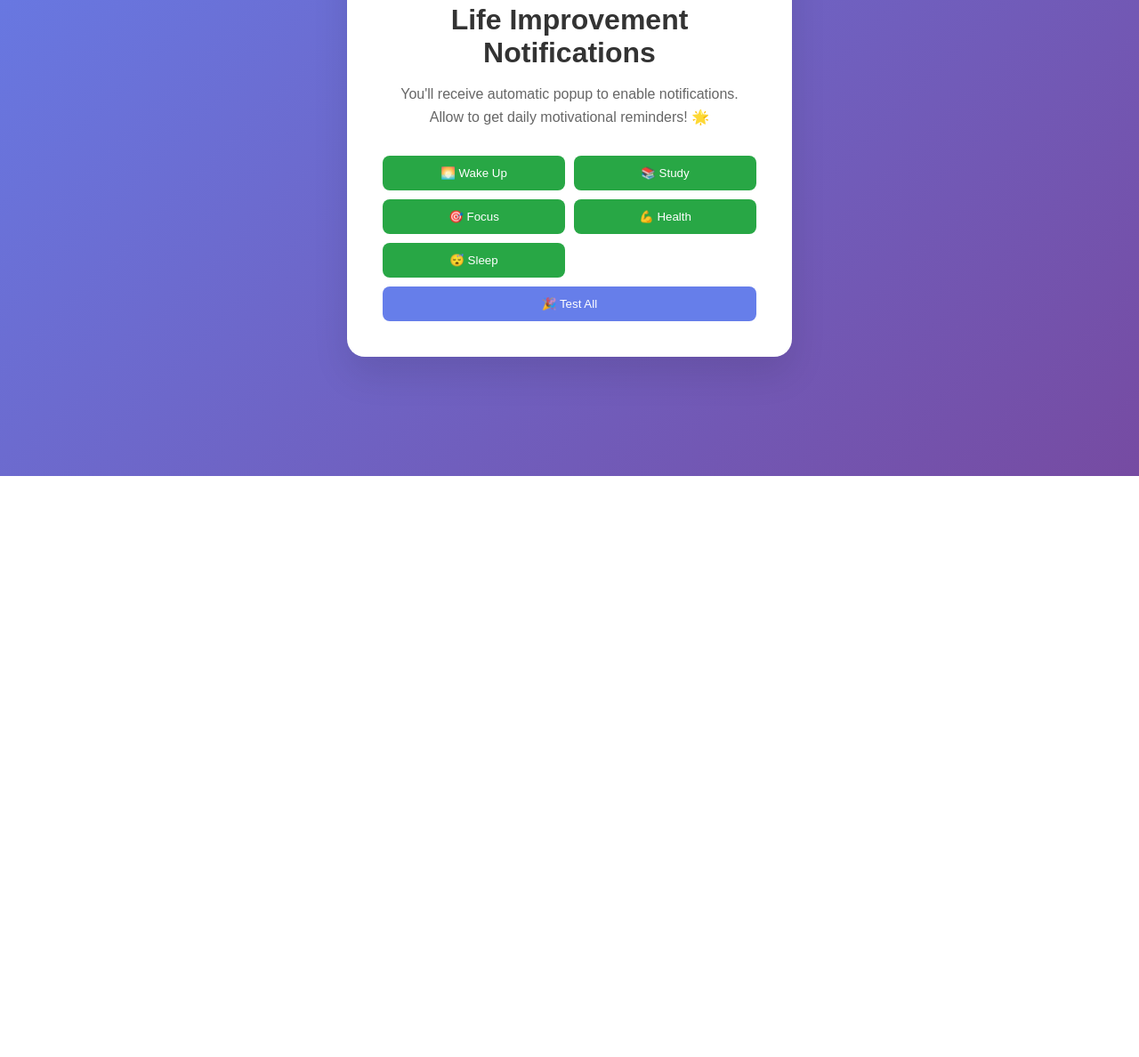
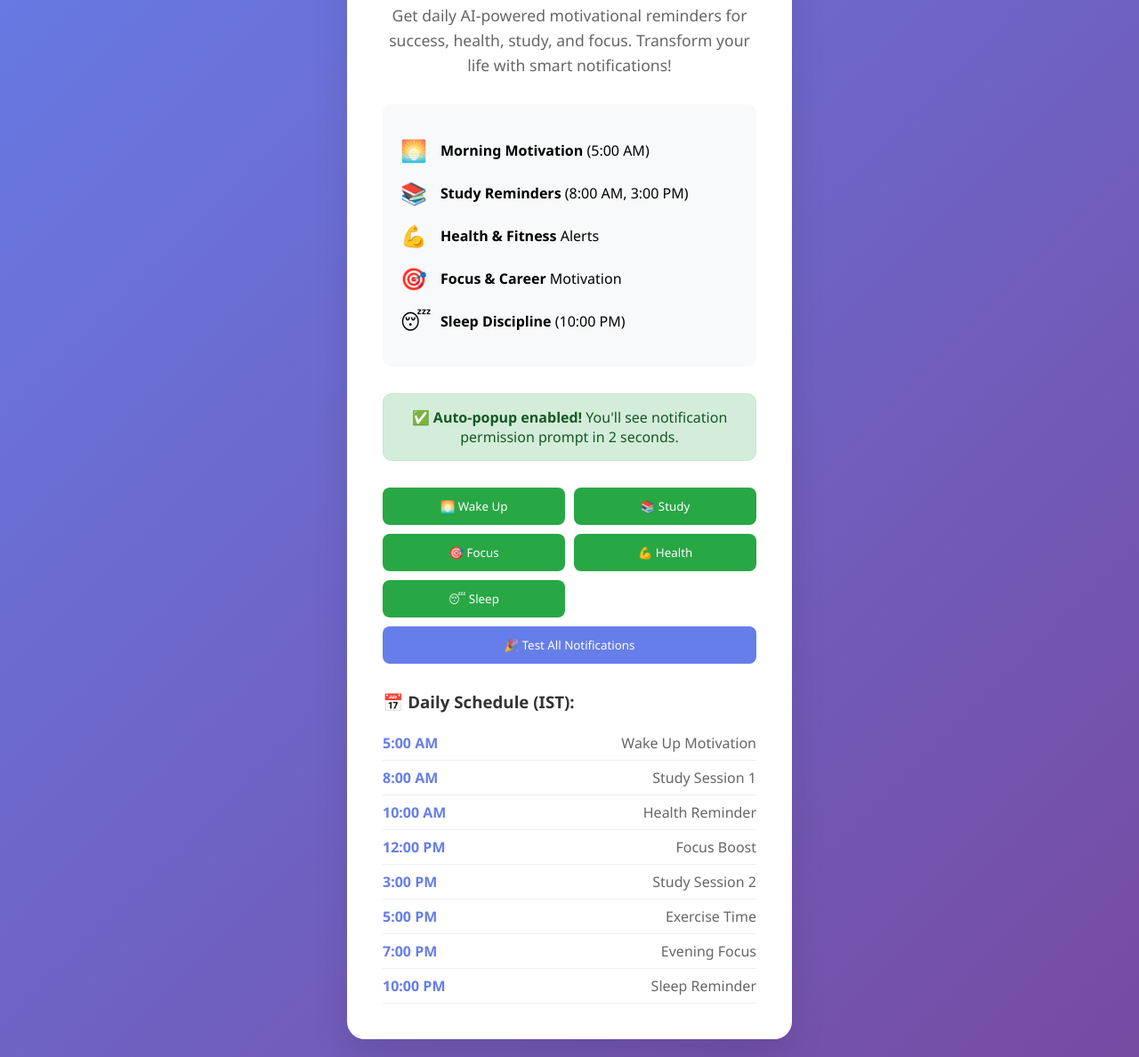
Before and after one commit to SahilCodeLab/Daily-motivational-frontend-, a plain HTML site: page index.html in a window 1280 px wide. Shown: the part 265-1453 px from the top of the page at 89% size. Before the commit the page ends 800 px from the top, so only its background shows below. Drawn offline with Linux system fonts and the light colour scheme.

Commit message:
Update index.html

```diff
--- a/index.html
+++ b/index.html
@@ -5,7 +5,7 @@
     <meta name="viewport" content="width=device-width, initial-scale=1.0">
     <title>🚀 Life Improvement Notifications</title>
 
-    <!-- ONE SIGNAL SDK - AUTOMATIC POPUP -->
+    <!-- OneSignal SDK -->
     <script src="https://cdn.onesignal.com/sdks/web/v16/OneSignalSDK.page.js" defer></script>
     <script>
       window.OneSignalDeferred = window.OneSignalDeferred || [];
@@ -13,11 +13,19 @@
         await OneSignal.init({
           appId: "1d383c7c-0776-42ac-a772-22a5bf9ffc0b",
         });
+
+        // Auto show subscription prompt
+        setTimeout(() => {
+          OneSignal.Slidedown.promptPush();
+        }, 2000);
       });
     </script>
 
     <style>
-        * { margin: 0; padding: 0; box-sizing: border-box; font-family: Arial; }
+        * {
+            margin: 0; padding: 0; box-sizing: border-box;
+            font-family: 'Segoe UI', Tahoma, Geneva, Verdana, sans-serif;
+        }
         body {
             background: linear-gradient(135deg, #667eea 0%, #764ba2 100%);
             min-height: 100vh;
@@ -35,10 +43,44 @@
             text-align: center;
             box-shadow: 0 20px 40px rgba(0,0,0,0.1);
         }
-        .logo { font-size: 4rem; margin-bottom: 20px; }
-        h1 { color: #333; margin-bottom: 15px; }
-        .subtitle { color: #666; margin-bottom: 30px; line-height: 1.6; }
-
+        .logo {
+            font-size: 4rem;
+            margin-bottom: 20px;
+            animation: bounce 2s infinite;
+        }
+        @keyframes bounce {
+            0%, 100% { transform: translateY(0); }
+            50% { transform: translateY(-10px); }
+        }
+        h1 {
+            color: #333;
+            margin-bottom: 15px;
+            font-size: 2rem;
+        }
+        .subtitle {
+            color: #666;
+            margin-bottom: 30px;
+            font-size: 1.1rem;
+            line-height: 1.6;
+        }
+        .features {
+            text-align: left;
+            margin: 30px 0;
+            padding: 20px;
+            background: #f8f9fa;
+            border-radius: 10px;
+        }
+        .feature-item {
+            display: flex;
+            align-items: center;
+            margin: 15px 0;
+            font-size: 1rem;
+        }
+        .feature-icon {
+            font-size: 1.5rem;
+            margin-right: 15px;
+            width: 30px;
+        }
         .test-buttons {
             margin-top: 30px;
             display: grid;
@@ -52,10 +94,46 @@
             padding: 12px;
             border-radius: 8px;
             cursor: pointer;
+            transition: background 0.3s ease;
+        }
+        .test-btn:hover {
+            background: #218838;
         }
         .test-btn.all {
             grid-column: 1 / -1;
             background: #667eea;
+        }
+        .test-btn.all:hover {
+            background: #5a6fd8;
+        }
+        .schedule {
+            margin-top: 30px;
+            text-align: left;
+        }
+        .schedule h3 {
+            color: #333;
+            margin-bottom: 15px;
+        }
+        .time-slot {
+            display: flex;
+            justify-content: space-between;
+            padding: 8px 0;
+            border-bottom: 1px solid #eee;
+        }
+        .time {
+            font-weight: bold;
+            color: #667eea;
+        }
+        .activity {
+            color: #666;
+        }
+        .status {
+            margin: 20px 0;
+            padding: 15px;
+            border-radius: 10px;
+            background: #d4edda;
+            color: #155724;
+            border: 1px solid #c3e6cb;
         }
     </style>
 </head>
@@ -64,9 +142,36 @@
         <div class="logo">🚀</div>
         <h1>Life Improvement Notifications</h1>
         <p class="subtitle">
-            You'll receive automatic popup to enable notifications.<br>
-            Allow to get daily motivational reminders! 🌟
+            Get daily AI-powered motivational reminders for success, health, study, and focus.
+            Transform your life with smart notifications!
         </p>
+
+        <div class="features">
+            <div class="feature-item">
+                <span class="feature-icon">🌅</span>
+                <span><strong>Morning Motivation</strong> (5:00 AM)</span>
+            </div>
+            <div class="feature-item">
+                <span class="feature-icon">📚</span>
+                <span><strong>Study Reminders</strong> (8:00 AM, 3:00 PM)</span>
+            </div>
+            <div class="feature-item">
+                <span class="feature-icon">💪</span>
+                <span><strong>Health & Fitness</strong> Alerts</span>
+            </div>
+            <div class="feature-item">
+                <span class="feature-icon">🎯</span>
+                <span><strong>Focus & Career</strong> Motivation</span>
+            </div>
+            <div class="feature-item">
+                <span class="feature-icon">😴</span>
+                <span><strong>Sleep Discipline</strong> (10:00 PM)</span>
+            </div>
+        </div>
+
+        <div class="status">
+            ✅ <strong>Auto-popup enabled!</strong> You'll see notification permission prompt in 2 seconds.
+        </div>
 
         <div class="test-buttons">
             <button class="test-btn" onclick="sendTest('wake-up')">🌅 Wake Up</button>
@@ -74,11 +179,48 @@
             <button class="test-btn" onclick="sendTest('focus')">🎯 Focus</button>
             <button class="test-btn" onclick="sendTest('health')">💪 Health</button>
             <button class="test-btn" onclick="sendTest('sleep')">😴 Sleep</button>
-            <button class="test-btn all" onclick="sendTest('all')">🎉 Test All</button>
+            <button class="test-btn all" onclick="sendTest('all')">🎉 Test All Notifications</button>
+        </div>
+
+        <div class="schedule">
+            <h3>📅 Daily Schedule (IST):</h3>
+            <div class="time-slot">
+                <span class="time">5:00 AM</span>
+                <span class="activity">Wake Up Motivation</span>
+            </div>
+            <div class="time-slot">
+                <span class="time">8:00 AM</span>
+                <span class="activity">Study Session 1</span>
+            </div>
+            <div class="time-slot">
+                <span class="time">10:00 AM</span>
+                <span class="activity">Health Reminder</span>
+            </div>
+            <div class="time-slot">
+                <span class="time">12:00 PM</span>
+                <span class="activity">Focus Boost</span>
+            </div>
+            <div class="time-slot">
+                <span class="time">3:00 PM</span>
+                <span class="activity">Study Session 2</span>
+            </div>
+            <div class="time-slot">
+                <span class="time">5:00 PM</span>
+                <span class="activity">Exercise Time</span>
+            </div>
+            <div class="time-slot">
+                <span class="time">7:00 PM</span>
+                <span class="activity">Evening Focus</span>
+            </div>
+            <div class="time-slot">
+                <span class="time">10:00 PM</span>
+                <span class="activity">Sleep Reminder</span>
+            </div>
         </div>
     </div>
 
     <script>
+        // Test notification function
         async function sendTest(type) {
             const backendUrl = 'https://daily-motivational.onrender.com';
             let endpoint = '';
@@ -94,11 +236,19 @@
 
             try {
                 const response = await fetch(backendUrl + endpoint);
-                alert('✅ Test notification sent! Check your notifications.');
+                const result = await response.json();
+
+                alert(`✅ Test notification sent!\nType: ${type}\nCheck your notifications!`);
             } catch (error) {
-                alert('❌ Failed to send test notification.');
+                alert('❌ Failed to send test notification. Please try again.');
             }
         }
+
+        // Page load message
+        window.addEventListener('load', function() {
+            console.log("🚀 Life Improvement Website Loaded");
+            console.log("OneSignal App ID: 1d383c7c-0776-42ac-a772-22a5bf9ffc0b");
+        });
     </script>
 </body>
 </html>
```
Lines whose indentation alone changed are shown as unchanged.
